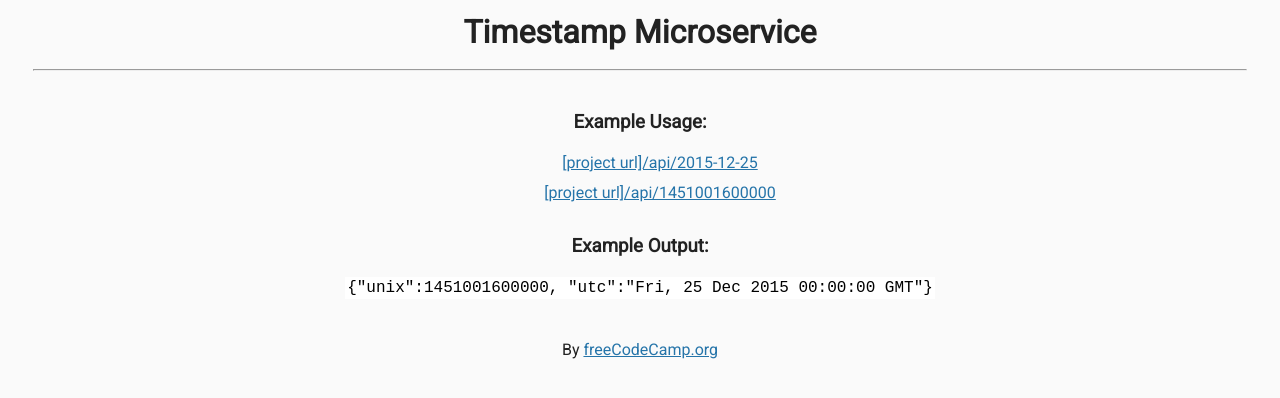
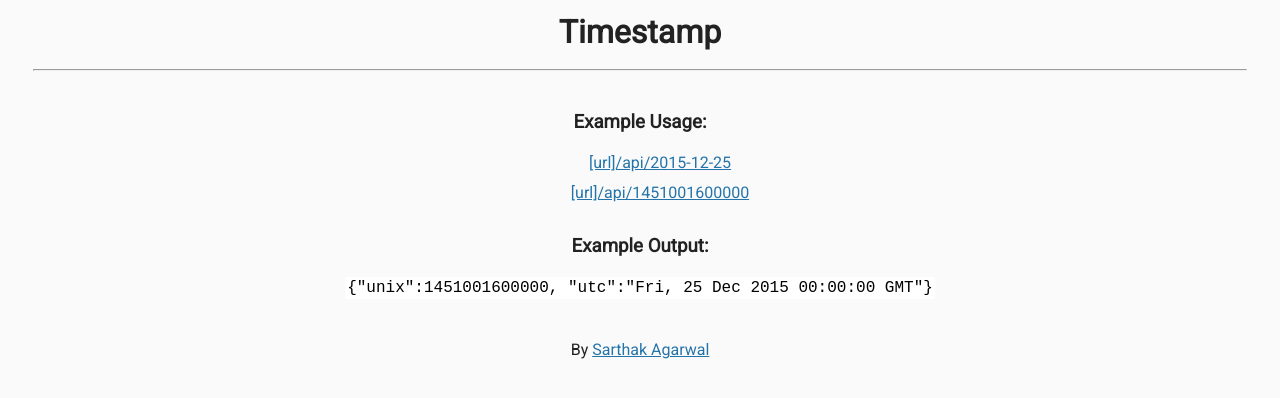
Before and after one commit to Sarthak014/timestamp-microservice, a website: page views/index.html in a window 1280 px wide. Drawn offline with Linux system fonts and the light colour scheme; files that its build step writes are made by us from their sources.

Commit message:
feat: update app icon, name and footer

```diff
--- a/views/index.html
+++ b/views/index.html
@@ -2,20 +2,20 @@
 
 <html>
    <head>
-      <title>Timestamp Microservice | freeCodeCamp.org</title>
-      <link rel="shortcut icon" href="https://cdn.freecodecamp.org/universal/favicons/favicon-32x32.png" type="image/x-icon"/>
+      <title>Timestamp</title>
+      <link rel="shortcut icon" href="timestamp_icon.png" type="image/x-icon"/>
       <link href="https://fonts.googleapis.com/css?family=Roboto" rel="stylesheet" type="text/css">
       <link href="style.css" rel="stylesheet" type="text/css">
    </head>
 
    <body>
-    <h1>Timestamp Microservice</h1>
+    <h1>Timestamp</h1>
     <hr />
     <div class="container">
       <h3>Example Usage:</h3>
       <ul>
-        <li><a href="api/2015-12-25">[project url]/api/2015-12-25</a></li>
-        <li><a href="api/1451001600000">[project url]/api/1451001600000</a></li>
+        <li><a href="api/2015-12-25">[url]/api/2015-12-25</a></li>
+        <li><a href="api/1451001600000">[url]/api/1451001600000</a></li>
       </ul>
 
       <h3>Example Output:</h3>
@@ -25,7 +25,7 @@
     </div>
     <div class="footer">
       <p>
-        By <a href="https://www.freecodecamp.org/">freeCodeCamp.org</a>
+        By <a href="https://github.com/Sarthak014">Sarthak Agarwal</a>
       </p>
     </div>
   </body>
```
Also changed, not shown: public/timestamp_icon.png (added).
